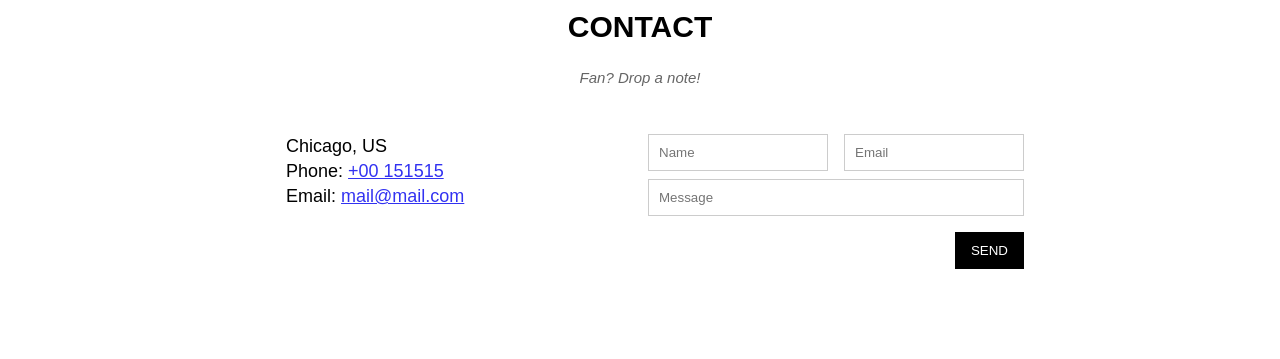
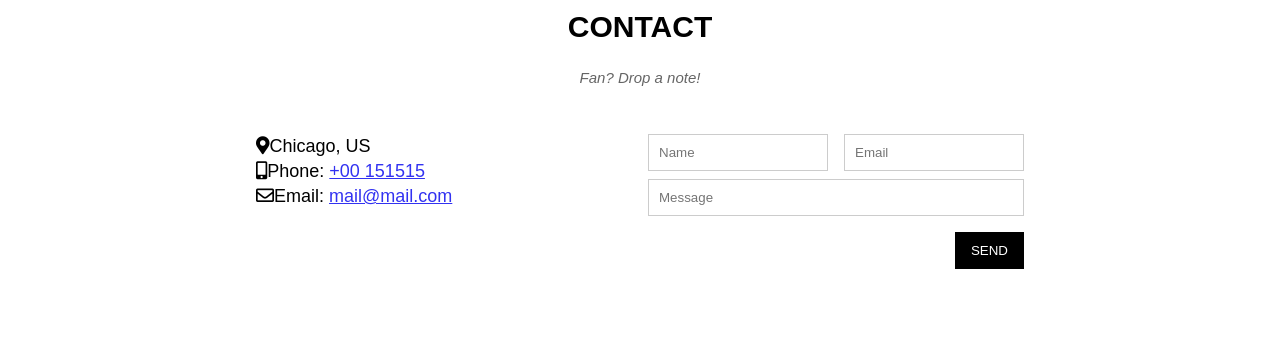
Before and after one commit to trungtin0175/band, a plain HTML site: page index.html in a window 1280 px wide. Shown: the part 2240-2599 px from the top of the page. Drawn offline with Linux system fonts and the light colour scheme.

Commit message:
Update index.html

```diff
--- a/index.html
+++ b/index.html
@@ -36,7 +36,7 @@
                   <i class="fas fa-search"></i>
               </div>
               <div id="mobile-menu" class="mobile-menu-btn">
-                  <i class="menu-icon ti-menu"></i>
+                  <i class="fas fa-bars"></i>
               </div>
               <!--End search button-->
         </div>
@@ -121,9 +121,9 @@
                 <div class="row contact-content">
                     <div class="col col-half s-col-full contact-info">
                         <!-- goi mail duoc -->
-                        <p><i class="ti-location-pin"></i>Chicago, US</p>
-                        <p><i class="ti-mobile"></i>Phone: <a href="tell:+00 151515">+00 151515</a></p>
-                        <p><i class="ti-email"></i>Email: <a href="mailto: mail@mail.com">mail@mail.com</a></p>
+                        <p><i class="fas fa-map-marker-alt"></i>Chicago, US</p>
+                        <p><i class="fas fa-mobile-alt"></i>Phone: <a href="tell:+00 151515">+00 151515</a></p>
+                        <p><i class="far fa-envelope"></i>Email: <a href="mailto: mail@mail.com">mail@mail.com</a></p>
                     </div>
                     <!--làm cái khung-->
                     <div class="col col-half s-col-full contact-form">
```
